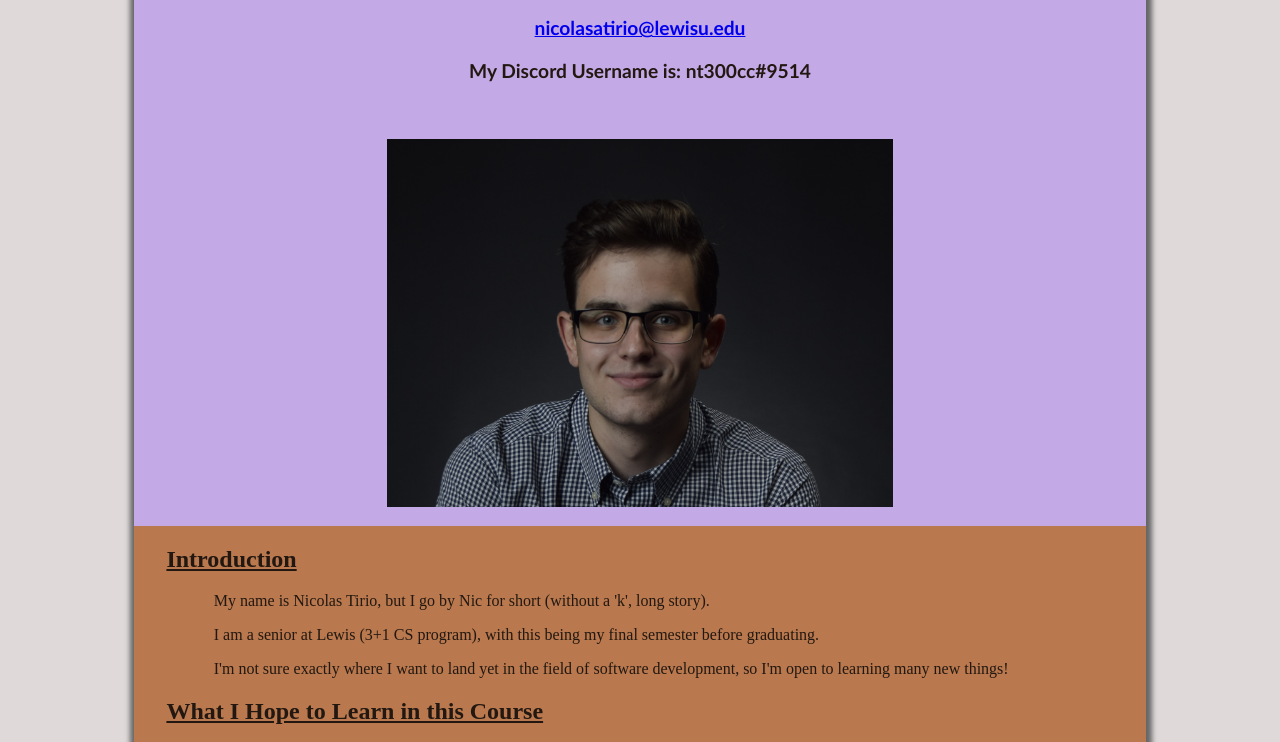
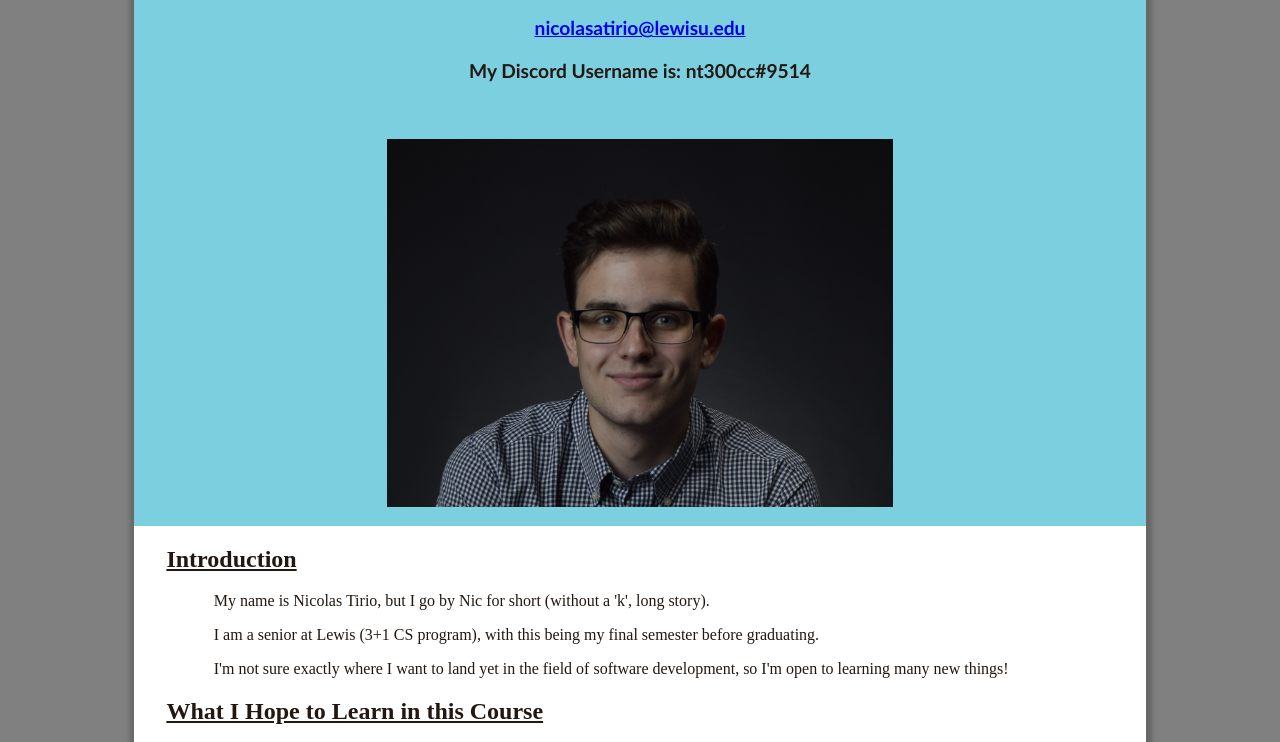
Before and after one commit to extraBolts/getting-to-know-each-other-NT, a plain HTML site: page index.html in a window 1280 px wide. Shown: the part 104-846 px from the top of the page. Drawn offline with Linux system fonts and the light colour scheme.

Commit message:
fixed css styles

```diff
--- a/Get-to-Know-Me.css
+++ b/Get-to-Know-Me.css
@@ -1,10 +1,10 @@
-body { background-color: #dfd9d9;
+body { background-color: #808080;
     background-image: url(background.gif);
     color: #221811;
     font-family: Verdana, Arial, sans-serif;
     background-image: url(background.gif);
 }
-#wrapper { background-color: #b9784d;
+#wrapper { background-color: #ffffff;
 
   width: 80%;
   margin-right: auto;
@@ -13,7 +13,7 @@ body { background-color: #dfd9d9;
   max-width: 1280px;
   box-shadow: 1px 1px 5px 5px  #666666;
 }
-header { background-color: #c4a9e7;
+header { background-color: #7ccfdf;
      height: auto;
      text-align: center;
      background-repeat: no-repeat;
```
